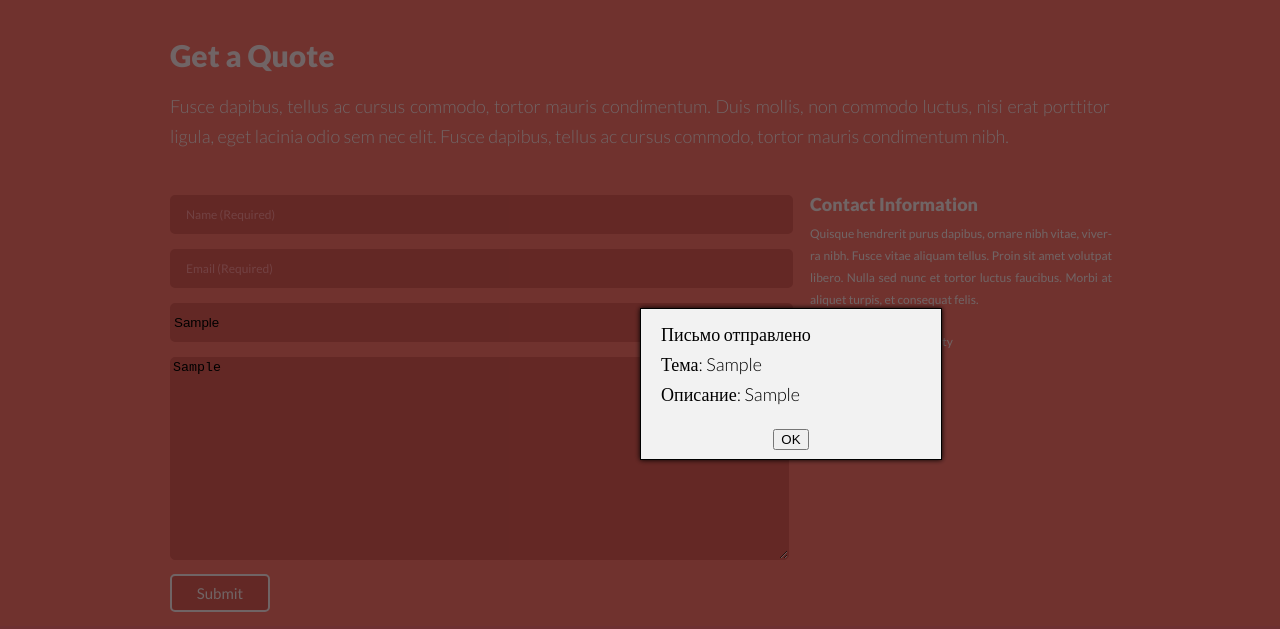
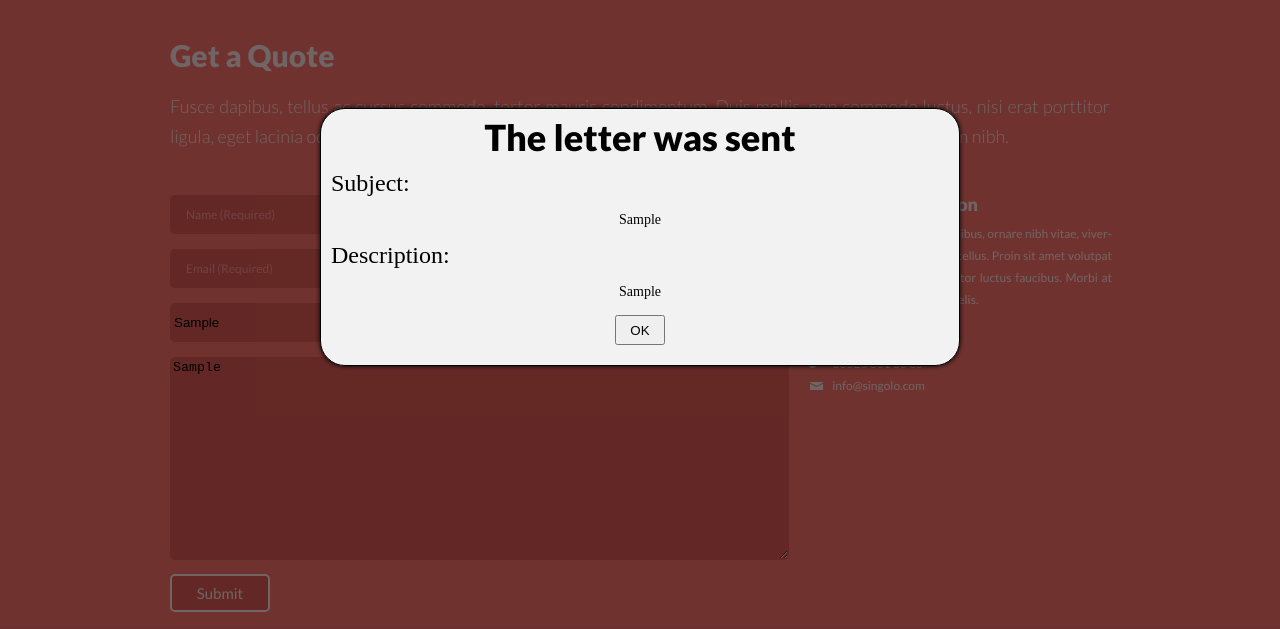
Before and after one commit to ShaDoKaiKan/singolo, a plain HTML site: page index.html in a window 1280 px wide. Both pictures are taken after typing "Sample", "name@example.com", "Sample", "Sample" into the empty fields and a click on the button "Submit". Shown: the part 2820-3449 px from the top of the page. Drawn offline with nearby package versions, Linux system fonts and the light colour scheme.

Commit message:
feat: add style for form message

```diff
--- a/index.html
+++ b/index.html
@@ -258,10 +258,9 @@
     <div class="quoteS3">
         <div id="message-block" class="hidden">
             <div id="message">
-                <p>Письмо отправлено <br>
-                Тема: <span id="result1"></span> <br>
-                Описание: <span id="result2"></span>
-                </p>
+                <h3>The letter was sent</h3><br>
+                <h4>Subject:</h4><br><span class="mes-span" id="result1"></span><br><br>
+                <h4>Description:</h4><br><span class="mes-span" id="result2"></span><br><br>
                 <button id="close-btn">OK</button>
             </div>
         </div>
--- a/script.js
+++ b/script.js
@@ -151,13 +151,13 @@ BUTTON.addEventListener('click', (event) => {
     } else return;
 
     if (document.getElementById('subject').value === '') {
-        document.getElementById('result1').innerText = 'Без темы';
+        document.getElementById('result1').innerText = 'Without subject';
     } else {
         document.getElementById('result1').innerText = subject;
     }
 
     if (document.getElementById('describe').value === '') {
-        document.getElementById('result2').innerText = 'Без описания';
+        document.getElementById('result2').innerText = 'Without description';
     } else {
         document.getElementById('result2').innerText = describe;
     }
--- a/style.css
+++ b/style.css
@@ -745,6 +745,7 @@ h2.scolara {
     width: 100%;
     height: 100%;
     background: #0008;
+    z-index: 200;
 }
 
 #message-block.hidden {
@@ -753,21 +754,39 @@ h2.scolara {
 
 #message {
    position: absolute;
-   top: 50%;
-   left: 50%;
+   top: 25%;
+   left: 25%;
+   right: 25%;
+   bottom: 25%;
+   padding: 10px;
    text-align: center;
    border: 1px solid black;
+   border-radius: 25px;
    background: #f2f2f2;
-   height: 150px;
-   width: 300px;
    box-shadow: 0 0 5px black;
-
+   max-height: max-content;
 }
 
-#message p {
-    color: black;
-    height: 100px;
-    width: 300px;
-    padding: 10px 0 10px 20px;
-    margin: 0;
+h3 {
+    font-size: 36px;
+    text-align: center;
+    font-family: "Lato";
+    font-weight: 900;
 }
+
+h4 {
+    font-size: 24px;
+    text-align: left;
+}
+
+.mes-span {
+    font-size: 14px;
+    width: 445px;
+    overflow: hidden;
+}
+
+#close-btn {
+    height: 30px;
+    width: 50px;
+    margin-bottom: 10px;
+}
```
